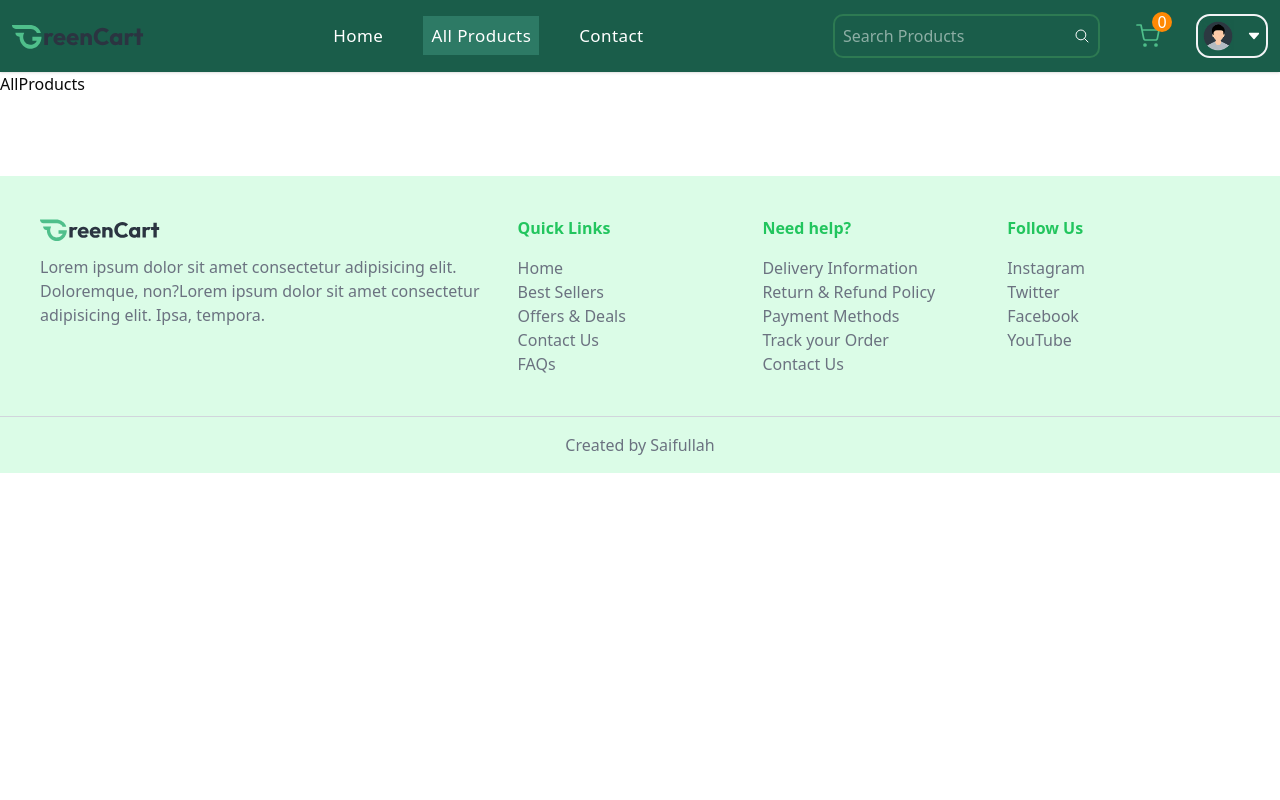
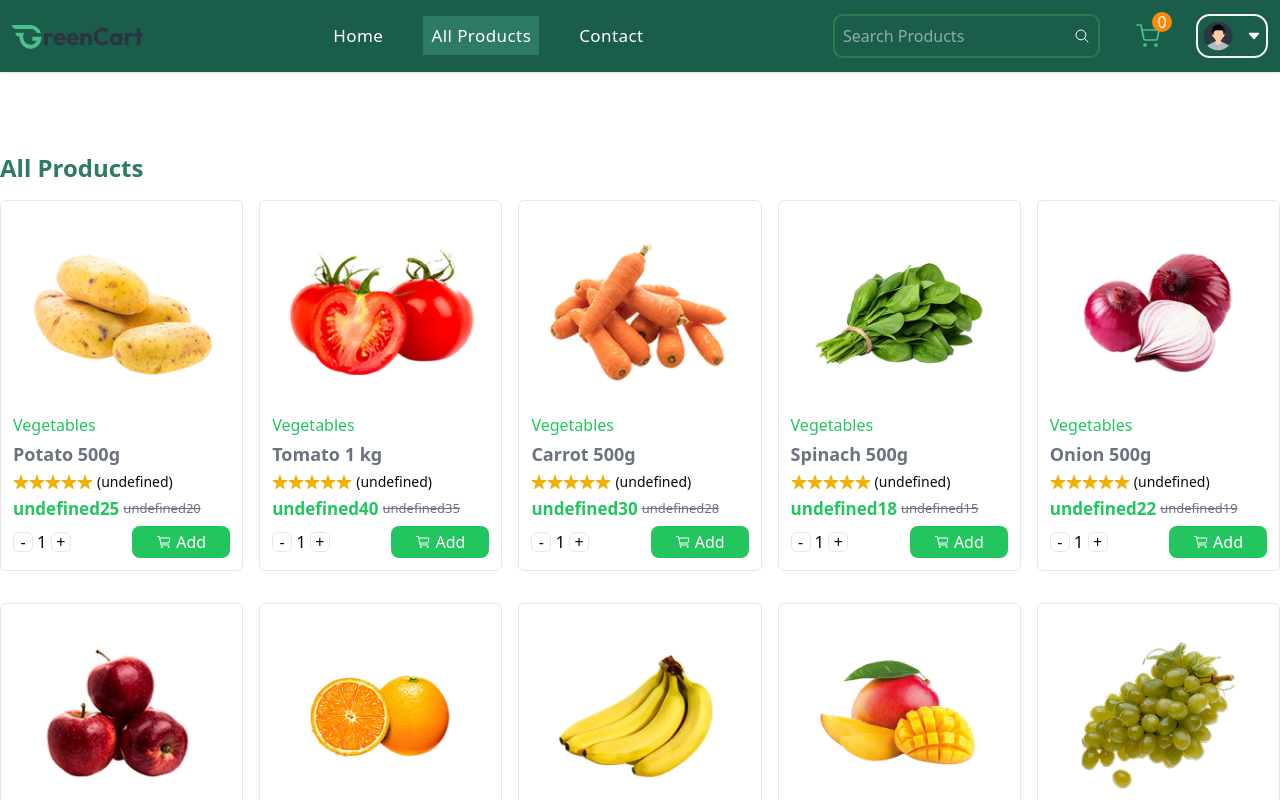
Before and after one commit to Saifullah-Afridi/xyz, a React (Vite) app in the folder client/: page /all-products in a window 1280 px wide. Shown: the top 800 px of the page. Built offline with nearby package versions, Linux system fonts and the light colour scheme.

Commit message:
filtering of object by name is done in frontend

```diff
--- a/client/src/components/ui/customComponents/NavBar.jsx
+++ b/client/src/components/ui/customComponents/NavBar.jsx
@@ -1,6 +1,6 @@
-import React, { useState } from "react";
+import React, { useEffect, useState } from "react";
 import { assets } from "../../../assets/assets";
-import { Link, NavLink } from "react-router-dom";
+import { Link, NavLink, useNavigate } from "react-router-dom";
 import {
   IoCaretDown,
   IoCaretUp,
@@ -18,13 +18,15 @@ import {
 } from "react-icons/fc";
 import { useCart } from "../../../context/CartContext";
 import Login from "./Login";
+import { productContextValue } from "../../../context/ProductContext";
 
 const NavBar = () => {
   const { user, setUser, isLogin, setIsLogin } = appContextValue();
   const [toggleDropDown, setToggleDropDown] = useState(false);
-  const [searchTerm, setSearchTerm] = useState(null);
+  const [searchTerm, setSearchTerm] = useState("");
   const [open, setOpen] = useState(false);
-
+  const { setSearchQueryForProduct } = productContextValue();
+  const navigate = useNavigate();
   const { numberofCartItems } = useCart();
 
   const navigationItem = [
@@ -53,7 +55,7 @@ const NavBar = () => {
 
   const handleSearchSubmitt = () => {
     e.preventDefault();
-    console.log(searchTerm);
+    setSearchQueryForProduct(setSearchTerm);
   };
 
   const handleOpenDrawer = () => {
@@ -63,6 +65,15 @@ const NavBar = () => {
   const handleCloseDrawer = () => {
     setOpen(false);
   };
+
+  useEffect(() => {
+    if (searchTerm.trim() === "") {
+      setSearchQueryForProduct("");
+    } else {
+      setSearchQueryForProduct(searchTerm);
+      navigate("/all-products");
+    }
+  }, [searchTerm]);
   return (
     <header className="shadow-sm bg-[#1a5d4a] text-white sticky inset-0 z-[999] ">
       <nav className="py-3 px-3">
--- a/client/src/context/ProductContext.jsx
+++ b/client/src/context/ProductContext.jsx
@@ -1,23 +1,42 @@
 import { createContext, useContext, useEffect, useState } from "react";
-import { assets } from "../assets/assets";
+import { dummyAddress, dummyProducts } from "../assets/assets";
 
 const productContext = createContext();
 
 const ProductContextProvider = ({ children }) => {
-  const [products, setProducts] = useState(assets?.dummyProducts || []);
+  const [products, setProducts] = useState(dummyProducts || []);
   const [searchQueryForProduct, setSearchQueryForProduct] = useState("");
 
+  console.log(dummyProducts);
+
   useEffect(() => {
-    const filteredProducts = products.filter((product) =>
-      product?.name?.includes(searchQueryForProduct)
-    );
-    setProducts(filteredProducts);
+    if (searchQueryForProduct === "") {
+      return setProducts(dummyProducts);
+    } else {
+      const filteredProducts = products?.filter((product) =>
+        product?.name
+          ?.toLowerCase()
+          .startsWith(searchQueryForProduct.toLowerCase())
+      );
+      setProducts(filteredProducts);
+    }
   }, [searchQueryForProduct]);
-  return <productContext.Provider></productContext.Provider>;
+  return (
+    <productContext.Provider
+      value={{
+        products,
+        setProducts,
+        searchQueryForProduct,
+        setSearchQueryForProduct,
+      }}
+    >
+      {children}
+    </productContext.Provider>
+  );
 };
 
 const productContextValue = () => {
   return useContext(productContext);
 };
 
-export { ProductContextProvider, productContext };
+export { ProductContextProvider, productContextValue };
--- a/client/src/main.jsx
+++ b/client/src/main.jsx
@@ -4,11 +4,14 @@ import "./index.css";
 import App from "./App.jsx";
 import { CartContextProvider } from "./context/CartContext.jsx";
 import { Toaster } from "sonner";
+import { ProductContextProvider } from "./context/ProductContext.jsx";
 
 createRoot(document.getElementById("root")).render(
   <StrictMode>
     <CartContextProvider>
-      <App />
+      <ProductContextProvider>
+        <App />
+      </ProductContextProvider>
       <Toaster richColors dir="ltr" position="top-center" closeButton />
     </CartContextProvider>
   </StrictMode>
--- a/client/src/pages/AllProducts.jsx
+++ b/client/src/pages/AllProducts.jsx
@@ -1,7 +1,20 @@
 import React from "react";
-
+import { productContextValue } from "../context/ProductContext";
+import ProductCard from "../components/ui/customComponents/ProductCard";
 const AllProducts = () => {
-  return <div>AllProducts</div>;
+  const { products } = productContextValue();
+  return (
+    <div className="my-20 custom-container">
+      <h2 className="text-2xl font-semibold text-[#2d7a65] text-center sm:text-left">
+        All Products
+      </h2>
+      <div className=" px-3 sm:px-0 grid grid-cols-1  sm:grid-cols-5 gap-4 mt-4 space-y-6 sm:space-y-4 ">
+        {products?.map((product) => (
+          <ProductCard key={product._id} product={product} />
+        ))}
+      </div>
+    </div>
+  );
 };
 
 export default AllProducts;
```
